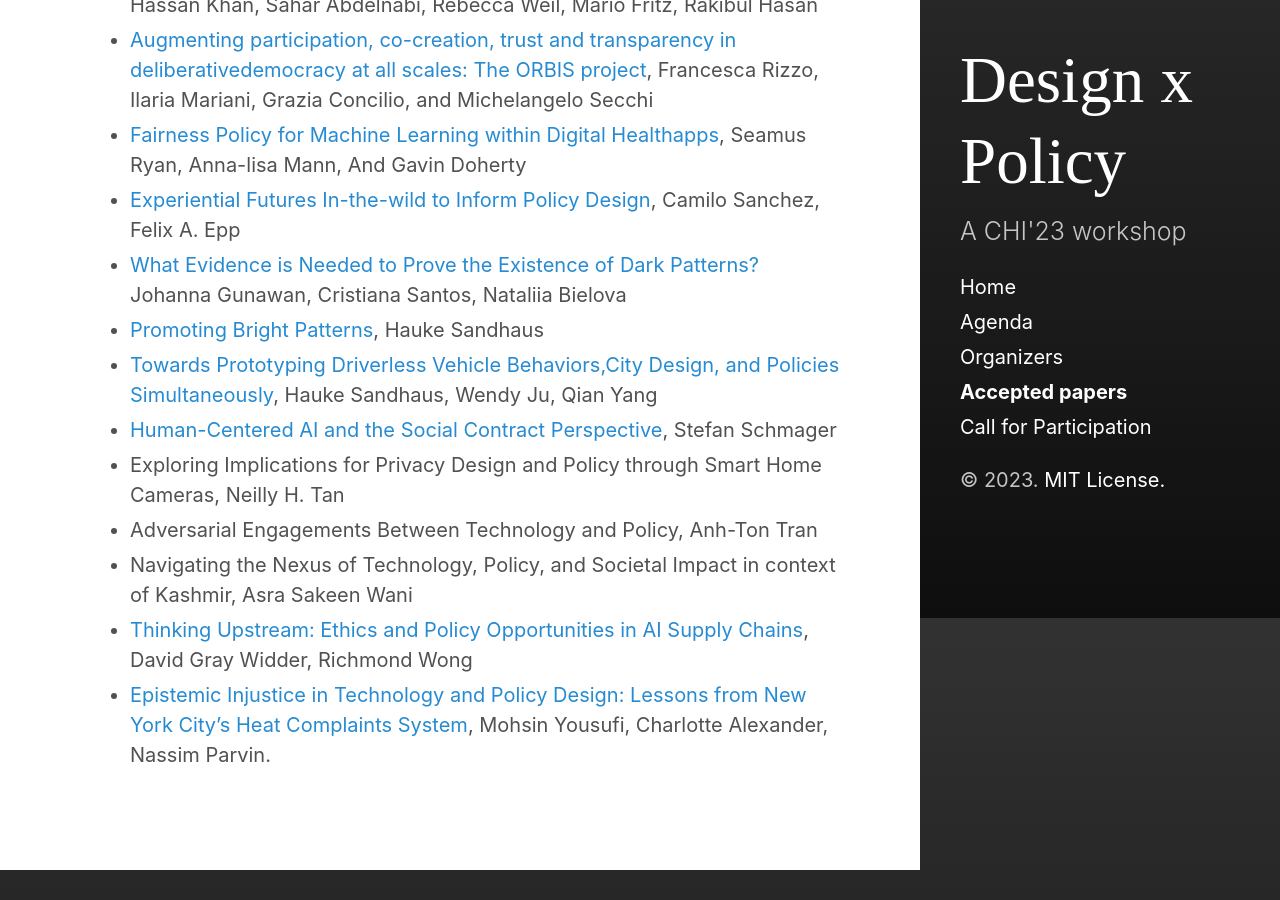
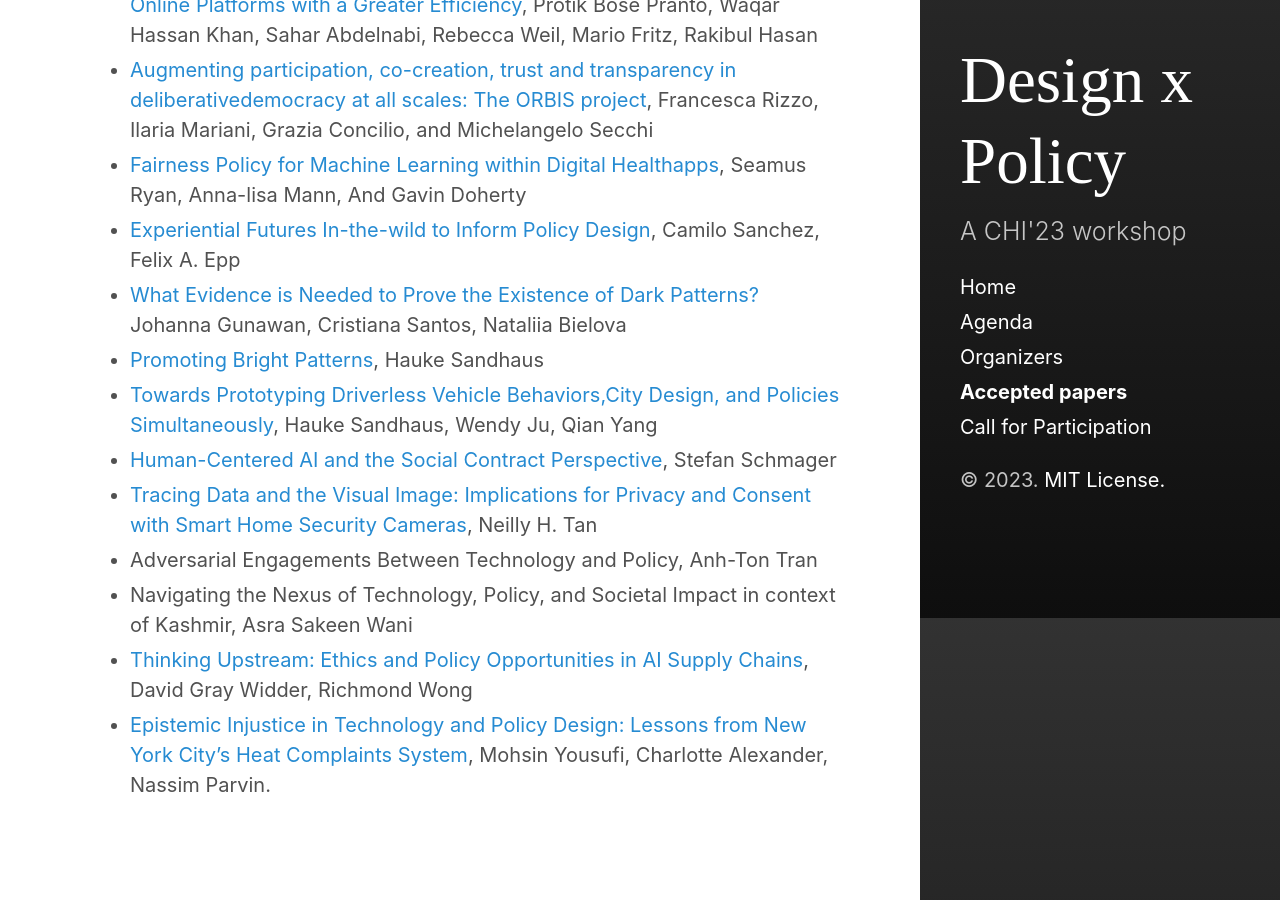
Before and after one commit to yang-qian/designpolicyCHI23, a Jekyll site: the page built from accepted.md, in a window 1280 px wide and 900 px high, scrolled down 2982 px. Built offline with Jekyll 4.4.1, drawn with Linux system fonts in a browser that asks for light colours; before the commit the page ends 3852 px from its top, so only the background shows below that; some of the changed text lies outside the part shown.

Commit message:
Update accepted.md

```diff
--- a/accepted.md
+++ b/accepted.md
@@ -9,7 +9,7 @@ sidebar_link: true
 - [Designing Technologies for Safe and Privacy Sensitive Location Sharing](https://cornell.box.com/s/ff7d3tfim06aadisvojbhvee47lid49a), Louise Barkhuus
 - [Contextual Integrity of A Virtual (Reality) Classroom](http://arxiv.org/abs/2303.13684), Karoline Brehm
 - [Bridging Deliberative Democracy and Deployment of Societal-Scale Technology](https://cornell.box.com/s/azswpriwjgagr793qgyn3hx6d0a726ib), Ned Cooper
-- [Professional Ethics by Design: Co-creating Codes of Conduct for Computational Practice](https://cornell.box.com/s/sgqk6fxddc7gg11b6izph7trxgwixttv), Samuel Danzon-Chambaud
+- [Professional Ethics by Design: Co-creating Codes of Conduct for Computational Practice](https://cornell.box.com/s/sgqk6fxddc7gg11b6izph7trxgwixttv), Samuel Danzon-Chambaud and Marguerite Foissac
 - Asking Better Questions: The Art and Science of Forecasting, Emily Dardaman
 - [Surveillance Technologies and Migrant Farmers in Ontario Greenhouses:Investigating Pathways for Equitable Policy and Technological Interventions](https://cornell.box.com/s/ww368m933w7xp4j5i9gr3ztamgi70fgb), Olivia Doggett
 - From Policy to Pixels: Practitioner Lessons from Cookie Banner Implementation, 	Ame Elliott
@@ -54,7 +54,7 @@ sidebar_link: true
 - [Promoting Bright Patterns](https://arxiv.org/abs/2304.01157), Hauke Sandhaus
 - [Towards Prototyping Driverless Vehicle Behaviors,City Design, and Policies Simultaneously](https://cornell.box.com/s/x72191ndbdx4s7tbhbn5pwnwvo3axvn8), Hauke Sandhaus, Wendy Ju, Qian Yang
 - [Human-Centered AI and the Social Contract Perspective](https://cornell.box.com/s/buf84satf3t6ln56wnajfbsc4xg65elq), Stefan Schmager
-- Exploring Implications for Privacy Design and Policy through Smart Home Cameras, Neilly H. Tan
+- [Tracing Data and the Visual Image: Implications for Privacy and Consent with Smart Home Security Cameras](https://cornell.box.com/s/x5bwn0e031frcig3qa8m8n9064llxvp5), Neilly H. Tan
 - Adversarial Engagements Between Technology and Policy, Anh-Ton Tran
 - Navigating the Nexus of Technology, Policy, and Societal Impact in context of Kashmir, Asra Sakeen Wani
 - [Thinking Upstream: Ethics and Policy Opportunities in AI Supply Chains](https://arxiv.org/abs/2303.07529), David Gray Widder, Richmond Wong
```
